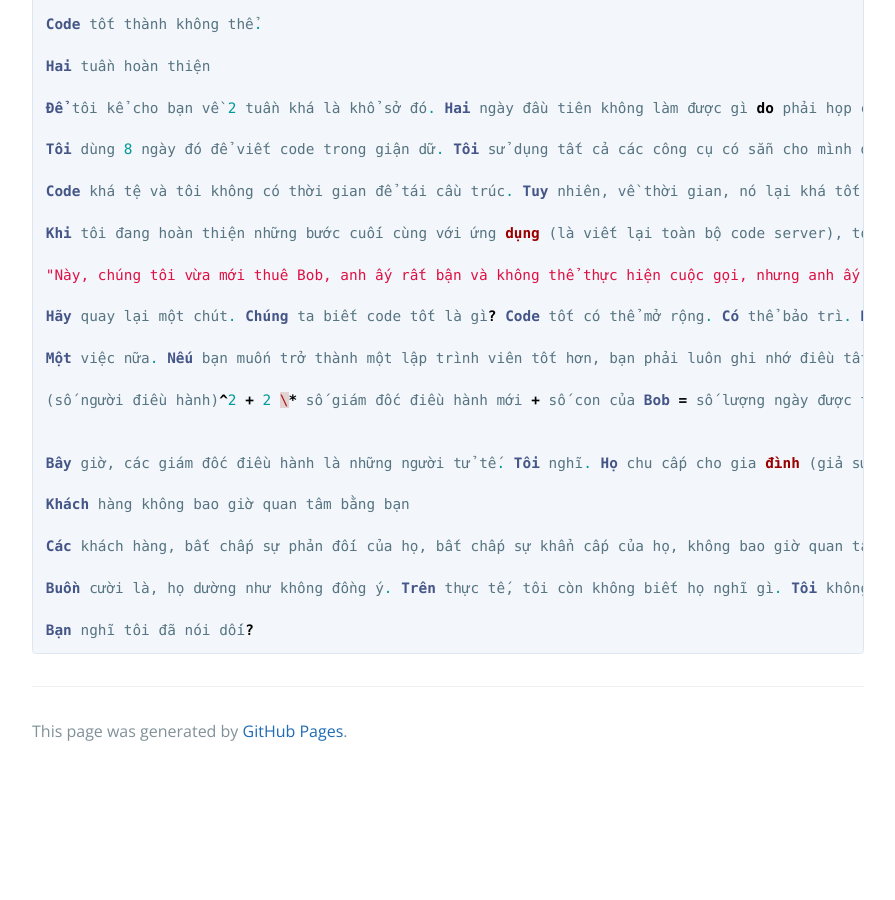
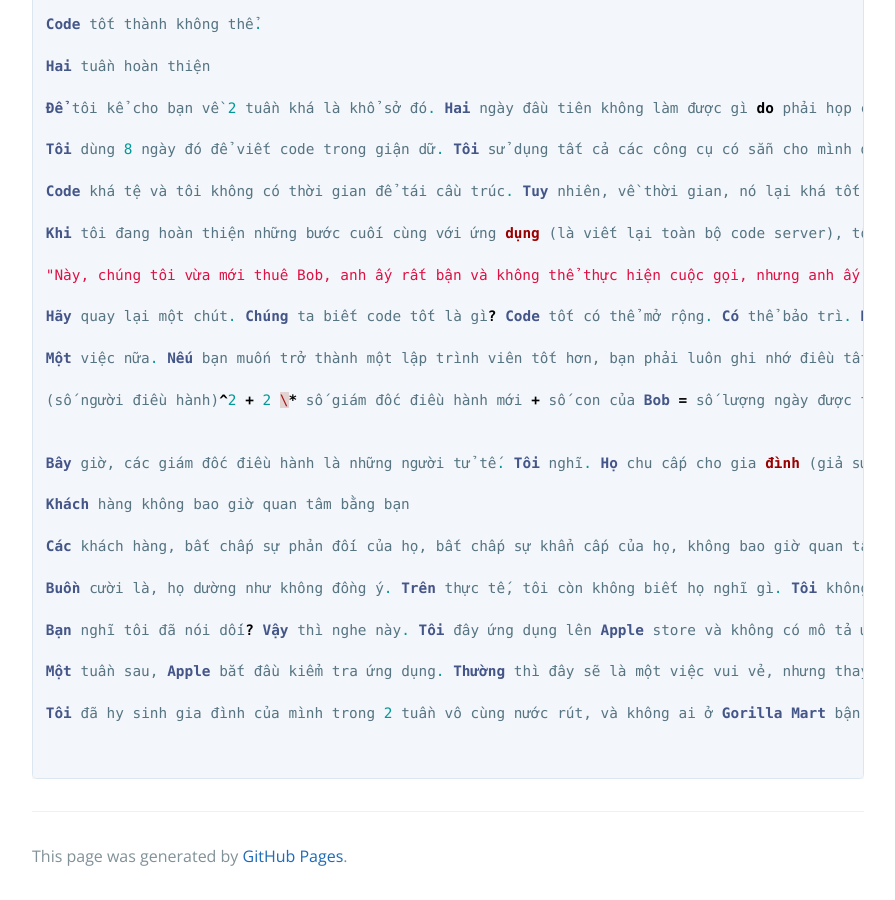
Before and after one commit to HaiBV/haibv.github.io, a Jekyll site: the page built from clean-coder/chapter-2-saying-no.md, in a window 1280 px wide and 900 px high, scrolled down 12872 px. Shown: the whole window, without its empty margins (192-1087 px from the left). Built offline with Jekyll 4.4.1, drawn with Linux system fonts in a browser that asks for light colours; our own code applies the rules of GitHub Pages for plain Markdown files; before the commit the page ends 13647 px from its top, so only the background shows below that.

Commit message:
Book - The Clean Coder - Chapter 2 - Saying No

````diff
--- a/clean-coder/chapter-2-saying-no.md
+++ b/clean-coder/chapter-2-saying-no.md
@@ -393,5 +393,11 @@ Các khách hàng, bất chấp sự phản đối của họ, bất chấp sự
 
 Buồn cười là, họ dường như không đồng ý. Trên thực tế, tôi còn không biết họ nghĩ gì. Tôi không nhận được phản hồi gì. Liếc nhìn cũng không. Hóa ra, Gorilla Mart đang rất háo hức và đã chuyển sang bước tiếp theo.
 
-Bạn nghĩ tôi đã nói dối?
+Bạn nghĩ tôi đã nói dối? Vậy thì nghe này. Tôi đây ứng dụng lên Apple store và không có mô tả ứng dụng. Tôi yêu cầu Gorilla Mart cung cấp cho tôi mô tả đó, và họ không thèm trả lời tôi, không còn thời gian để đợi nữa. Tôi yêu cầu lại lần nữa. Và một lần nữa. Tôi nhận được trả lời của một trong số quản lý của họ. Hai lần tôi nhận được phản hồi và hai lần tôi trả lời như thế này: "Anh lại cần gì nữa? TÔI MUỐN MÔ TẢ CỦA ỨNG DỤNG"
+
+Một tuần sau, Apple bắt đầu kiểm tra ứng dụng. Thường thì đây sẽ là một việc vui vẻ, nhưng thay vào đó là một sự kinh hoàng. Đúng như dự đoán, ứng dụng của tôi đã bị từ chối ngay trong ngày. Đó là lý do từ chối buồn nhất, tồi tệ nhất mà tôi có thể tưởng tượng: "Ứng dụng thiết phần mô tả". Hoàn hảo về chức năng, không có mô tả ứng dụng. Và vì lý do này, Gorilla Mart không có ứng dụng của họ trong ngày Black Friday. Tôi thực sự khó chịu
+
+Tôi đã hy sinh gia đình của mình trong 2 tuần vô cùng nước rút, và không ai ở Gorilla Mart bận tâm đến việc viết mô tả ứng dụng trong một tuần. Họ đã đưa nó cho tôi sau một giờ bị từ chối - rõ ràng đó là tín hiệu để bắt tay vào công việc.
+
+
 ```
````
